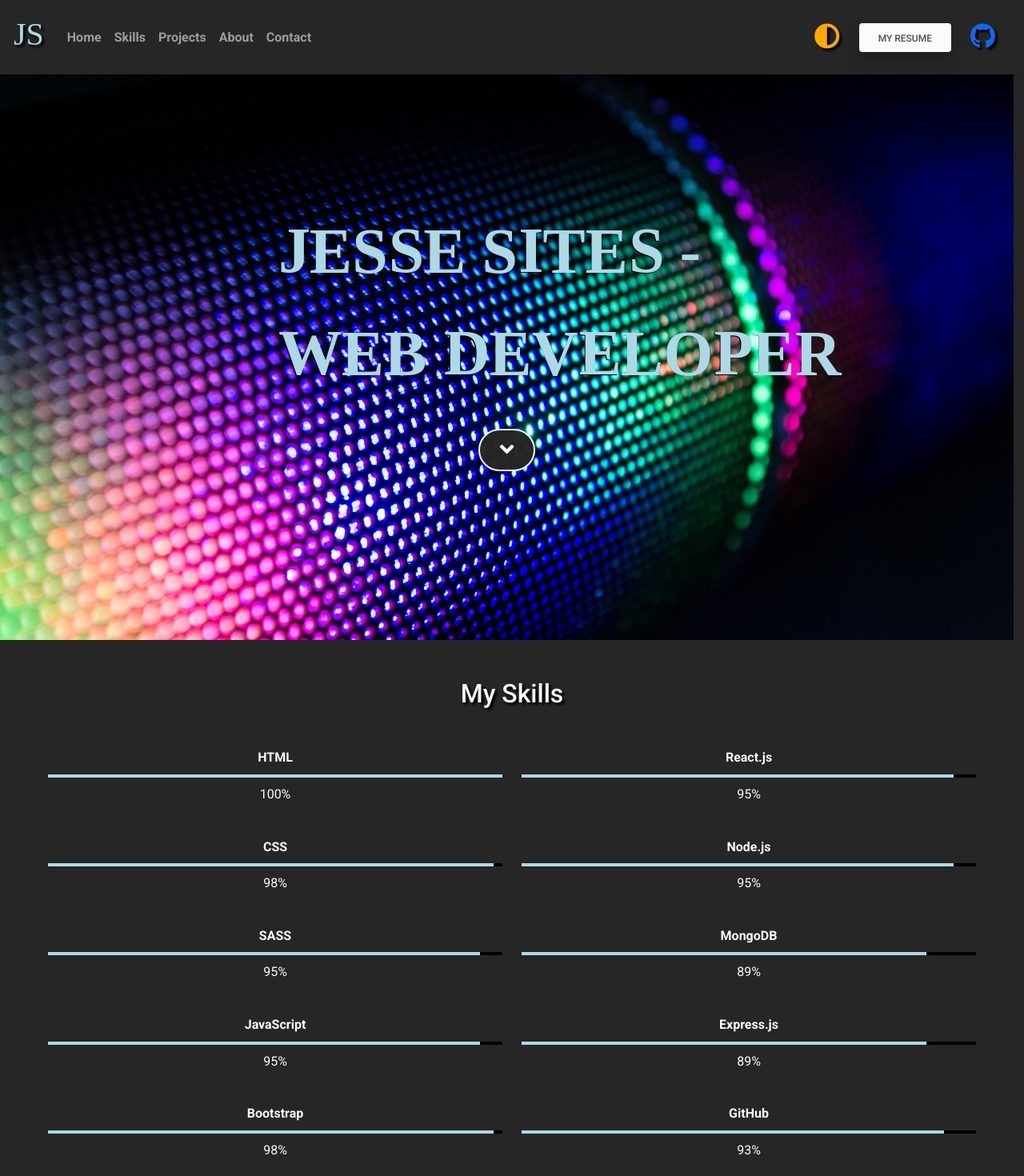
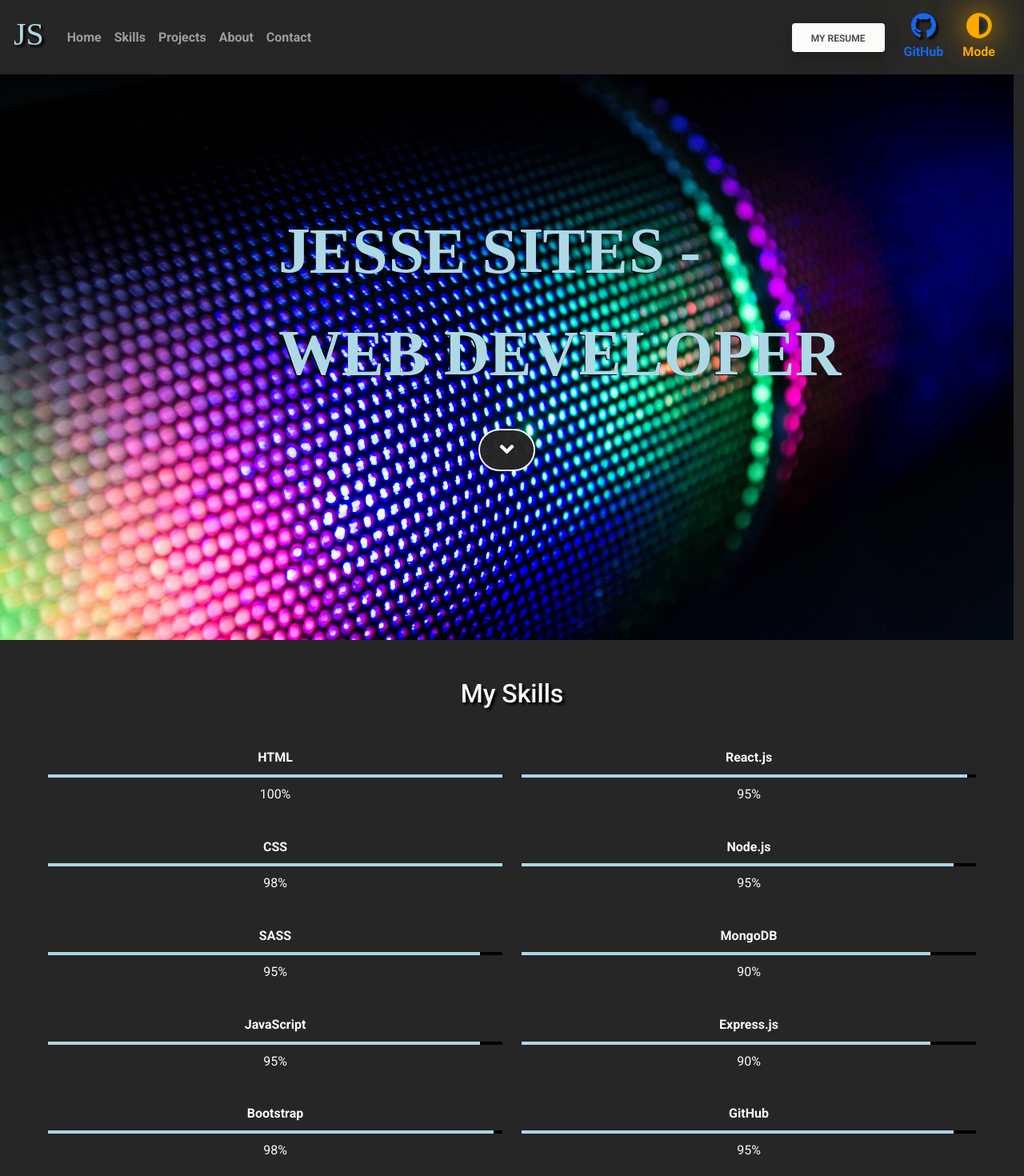
Before and after one commit to jesse318s/jesse-sites, a React (Create React App) app: page / in a window 1280 px wide. Shown: the top 1470 px of the page at 80% size. Built offline with nearby package versions, Linux system fonts and the light colour scheme.

Commit message:
Adjusted style and semantics

```diff
--- a/public/index.html
+++ b/public/index.html
@@ -6,7 +6,7 @@
     <meta name="viewport" content="width=device-width, initial-scale=1" />
     <meta name="theme-color" content="#000000" />
     <meta
-      name="Jesse Sites - Web Developer"
+      name="Jesse Sites - React App"
       content="Web site created using create-react-app"
     />
     <!--
--- a/src/App.jsx
+++ b/src/App.jsx
@@ -3,15 +3,15 @@ import './App.scss';
 
 function App() {
 
-    const [isLightModeActive, setIsLightModeActive] = useState(false)
+    // light mode state
+    const [isLightModeActive, setIsLightModeActive] = useState(false);
 
-    const switchModes = () => {
-        setIsLightModeActive(!isLightModeActive);
-    }
+    // light mode toggle function
+    const switchModes = () => { setIsLightModeActive(!isLightModeActive); }
 
     return (
         <>
-            <header>
+            <header id="home">
                 {/* Navbar */}
                 <nav className={isLightModeActive ? "navbar navbar-expand-lg navbar-light bg-light fixed-top" : "navbar navbar-expand-lg navbar-dark bg-dark fixed-top"}>
                     {/* Container wrapper */}
@@ -38,7 +38,7 @@ function App() {
                             {/* Left links */}
                             <ul className="navbar-nav me-auto font-weight-bold">
                                 <li className="nav-item">
-                                    <a className="nav-link" href="">Home</a>
+                                    <a className="nav-link" href="#home">Home</a>
                                 </li>
                                 <li className="nav-item">
                                     <a className="nav-link" href="#skills">Skills</a>
@@ -58,15 +58,21 @@ function App() {
                         {/* Collapsible wrapper */}
 
                         {/* Right elements */}
-                        <div className="d-flex align-items-center">
-                            <a className={isLightModeActive ? "toggle_light me-4 link-dark" : "toggle_light me-4 link-warning"} onClick={() => switchModes()}>
-                                <i className={isLightModeActive ? "fas fa-adjust fa-2x" : "fas fa-adjust fa-2x text_shadow"} />
+                        <div className="d-flex align-items-center text-center">
+                            {/* resume button */}
+                            <a className={isLightModeActive ? "btn btn-dark me-4 shadow-2-strong text-light" : "btn btn-light me-4 shadow-4-strong"}
+                                href="https://drive.google.com/file/d/1qzcJjbT22vJWuZY1T84ijxm1pZ8RJ0-q/view?usp=sharing">
+                                <div className="font-weight-bold">My Resume</div>
                             </a>
-                            <a className={isLightModeActive ? "btn btn-dark me-4 shadow-2-strong text-light" : "btn btn-light me-4 shadow-4-strong"} href="https://drive.google.com/file/d/1q_0IETZkUpfSghQxnjyHCSg_JvNHl68_/view?usp=sharing">
-                                My Resume
-                            </a>
+                            {/* GitHub icon */}
                             <a className="me-4" href="https://github.com/jesse318s">
                                 <i className={isLightModeActive ? "fab fa-github fa-2x" : "fab fa-github fa-2x text_shadow"} />
+                                <aside className="font-weight-bold">GitHub</aside>
+                            </a>
+                            {/* light mode toggle */}
+                            <a className={isLightModeActive ? "toggle_light me-4 link-dark" : "toggle_light me-4 link-warning"} onClick={() => switchModes()}>
+                                <i className={isLightModeActive ? "fas fa-adjust fa-2x moon" : "fas fa-adjust fa-2x sun"} />
+                                <aside className="font-weight-bold">Mode</aside>
                             </a>
                         </div>
                         {/* Right elements */}
@@ -77,12 +83,14 @@ function App() {
             </header>
 
             <main className={isLightModeActive ? "bg-light text-dark" : "bg-dark text-light"}>
+                {/* background image */}
                 <section style={{
                     background: `url('${process.env.PUBLIC_URL}/img/landing_img.webp')`,
                     backgroundSize: "cover",
                     height: "100vh",
                     width: "99vw"
                 }}>
+                    {/* popout animation */}
                     <p className="popout">
                         <span>J</span>
                         <span>E</span>
@@ -108,14 +116,18 @@ function App() {
                         <span>E</span>
                         <span>R</span>
                     </p>
+                    {/* down button */}
                     <div className="d-flex justify-content-center">
-                        <a href="#skills" className={isLightModeActive ? "btn btn-light btn-rounded btn-outline-* btn-lg blink" : "btn btn-dark btn-rounded btn-outline-* btn-lg blink"}>
+                        <a href="#skills"
+                            className={isLightModeActive ? "btn btn-light btn-rounded btn-outline-* btn-lg blink" : "btn btn-dark btn-rounded btn-outline-* btn-lg blink"}>
                             <i className="fas fa-angle-down fa-2x" /></a>
                     </div>
                 </section>
+
                 <div id="skills" />
                 <section className="row text-center mt-5 mx-5">
                     <h2 className={isLightModeActive ? "mb-4" : "mb-4 text_shadow"}>My Skills</h2>
+                    {/* progress bars */}
                     <div className="col-6">
                         <p className="font-weight-bold pt-4 mb-2">HTML</p>
                         <div className="progress bg-black">
@@ -125,7 +137,7 @@ function App() {
                         <p className="mt-2">100%</p>
                         <p className="font-weight-bold pt-4 mb-2">CSS</p>
                         <div className="progress bg-black">
-                            <div className="progress-bar" role="progressbar" style={{ width: "98%", backgroundColor: "lightblue" }} aria-valuenow="25" aria-valuemin="0"
+                            <div className="progress-bar" role="progressbar" style={{ width: "100%", backgroundColor: "lightblue" }} aria-valuenow="25" aria-valuemin="0"
                                 aria-valuemax="100" />
                         </div>
                         <p className="mt-2">98%</p>
@@ -151,7 +163,7 @@ function App() {
                     <div className="col-6">
                         <p className="font-weight-bold pt-4 mb-2">React.js</p>
                         <div className="progress bg-black">
-                            <div className="progress-bar" role="progressbar" style={{ width: "95%", backgroundColor: "lightblue" }} aria-valuenow="25" aria-valuemin="0"
+                            <div className="progress-bar" role="progressbar" style={{ width: "98%", backgroundColor: "lightblue" }} aria-valuenow="25" aria-valuemin="0"
                                 aria-valuemax="100" />
                         </div>
                         <p className="mt-2">95%</p>
@@ -163,30 +175,34 @@ function App() {
                         <p className="mt-2">95%</p>
                         <p className="font-weight-bold pt-4 mb-2">MongoDB</p>
                         <div className="progress bg-black">
-                            <div className="progress-bar" role="progressbar" style={{ width: "89%", backgroundColor: "lightblue" }} aria-valuenow="25" aria-valuemin="0"
+                            <div className="progress-bar" role="progressbar" style={{ width: "90%", backgroundColor: "lightblue" }} aria-valuenow="25" aria-valuemin="0"
                                 aria-valuemax="100" />
                         </div>
-                        <p className="mt-2">89%</p>
+                        <p className="mt-2">90%</p>
                         <p className="font-weight-bold pt-4 mb-2">Express.js</p>
                         <div className="progress bg-black">
-                            <div className="progress-bar" role="progressbar" style={{ width: "89%", backgroundColor: "lightblue" }} aria-valuenow="25" aria-valuemin="0"
+                            <div className="progress-bar" role="progressbar" style={{ width: "90%", backgroundColor: "lightblue" }} aria-valuenow="25" aria-valuemin="0"
                                 aria-valuemax="100" />
                         </div>
-                        <p className="mt-2">89%</p>
+                        <p className="mt-2">90%</p>
                         <p className="font-weight-bold pt-4 mb-2">GitHub</p>
                         <div className="progress bg-black">
-                            <div className="progress-bar" role="progressbar" style={{ width: "93%", backgroundColor: "lightblue" }} aria-valuenow="25" aria-valuemin="0"
+                            <div className="progress-bar" role="progressbar" style={{ width: "95%", backgroundColor: "lightblue" }} aria-valuenow="25" aria-valuemin="0"
                                 aria-valuemax="100" />
                         </div>
-                        <p className="mt-2">93%</p>
+                        <p className="mt-2">95%</p>
                     </div>
                     <hr className="my-5" />
                 </section>
+
                 <div id="projects" />
                 <section className="text-center mb-5">
                     <h2 className={isLightModeActive ? "mb-5" : "mb-5 text_shadow"}>My Projects</h2>
+                    {/* projects accordion */}
                     <div className="accordion mx-2" id="projectsAccordion">
+                        {/* accordion option */}
                         <div className="accordion-item">
+                            {/* accordion option closed */}
                             <h2 className="accordion-header" id="headingOne">
                                 <button
                                     className="accordion-button collapsed"
@@ -199,6 +215,7 @@ function App() {
                                     <h2>Granbury Art</h2>
                                 </button>
                             </h2>
+                            {/* accordion option open */}
                             <div
                                 id="collapseOne"
                                 className="accordion-collapse collapse"
@@ -220,7 +237,9 @@ function App() {
                                 </div>
                             </div>
                         </div>
+                        {/* accordion option */}
                         <div className="accordion-item">
+                            {/* accordion option closed */}
                             <h2 className="accordion-header" id="headingTwo">
                                 <button
                                     className="accordion-button collapsed"
@@ -233,6 +252,7 @@ function App() {
                                     <h2>Granbury Fresh</h2>
                                 </button>
                             </h2>
+                            {/* accordion option open */}
                             <div
                                 id="collapseTwo"
                                 className="accordion-collapse collapse"
@@ -256,7 +276,9 @@ function App() {
                                 </div>
                             </div>
                         </div>
+                        {/* accordion option */}
                         <div className="accordion-item">
+                            {/* accordion option closed */}
                             <h2 className="accordion-header" id="headingThree">
                                 <button
                                     className="accordion-button collapsed"
@@ -269,6 +291,7 @@ function App() {
                                     <h2>Princigration</h2>
                                 </button>
                             </h2>
+                            {/* accordion option open */}
                             <div
                                 id="collapseThree"
                                 className="accordion-collapse collapse"
@@ -293,11 +316,10 @@ function App() {
                     </div>
                     <hr className="my-5 mx-5" />
                 </section>
+
                 <div id="about" />
                 <section className="text-center">
-
                     <h2 className={isLightModeActive ? "mb-5" : "mb-5 text_shadow"}>About Me</h2>
-
                     <div className="row mx-5">
                         <div className="col-12">
                             <p className="lead">Hello, my name is Jesse Sites and I'm a web developer based in Texas.</p>
@@ -316,14 +338,12 @@ function App() {
             <footer className={isLightModeActive ? "bg-light text-dark" : "bg-dark text-light"}>
                 <div id="contact" />
                 <div className="text-center mb-5">
-
                     <h2 className={isLightModeActive ? "mb-5" : "mb-5 text_shadow"}>Contact Me</h2>
-
                     <p className="mb-5 mx-auto w-responsive">
                         I can be contacted via LinkedIn, email, text, or call. Since a direct email may be caught in my spam filter,
                         my LinkedIn profile is the best method to contact me quickly. I check my LinkedIn messages daily.
                     </p>
-
+                    {/* contact icons list */}
                     <ul className="list-unstyled mb-0">
                         <li>
                             <i className={isLightModeActive ? "fab fa-linkedin-in fa-2x text-dark" : "fab fa-linkedin-in fa-2x text-light text_shadow"} />
@@ -340,7 +360,6 @@ function App() {
                             <p>+1 325-455-4644</p>
                         </li>
                     </ul>
-
                 </div>
                 <div className="copyright text-center p-3">
                     © 2021 Copyright: Jesse Sites
--- a/src/App.scss
+++ b/src/App.scss
@@ -16,6 +16,16 @@
 
 .toggle_light {
   cursor: pointer;
+}
+
+.sun {
+  border-radius: 50%;
+  box-shadow: 0 0 40px orange, 0 0 150px yellow, inset 0 0 10px yellow;
+}
+
+.moon {
+  border-radius: 50%;
+  box-shadow: 0 0 40px black, 0 0 150px black, inset 0 0 10px black;
 }
 
 .copyright {
@@ -89,21 +99,7 @@
 }
 
 // tablet media query
-@media screen and (max-width: 991px) {
-  .popout {
-    font-size: 40px;
-    position: relative;
-    bottom: 160px;
-    right: 60px;
-  }
-
-  .blink {
-    position: relative;
-    bottom: 240px;
-  }
-}
-
-@media screen and (max-height: 600px) {
+@media screen and (max-width: 991px), screen and (max-height: 600px) {
   .popout {
     font-size: 40px;
     position: relative;
```
